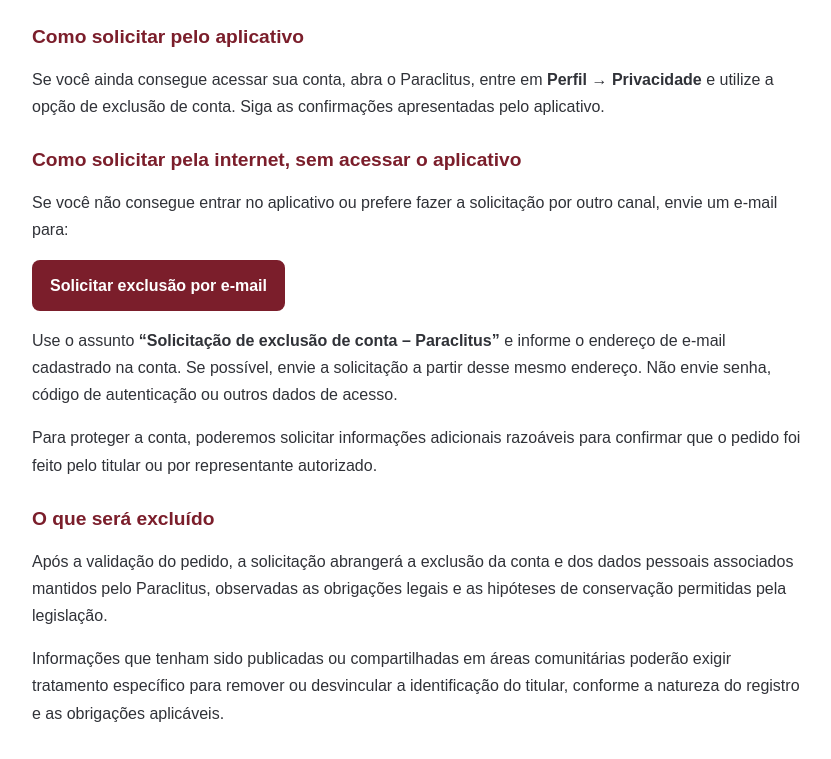
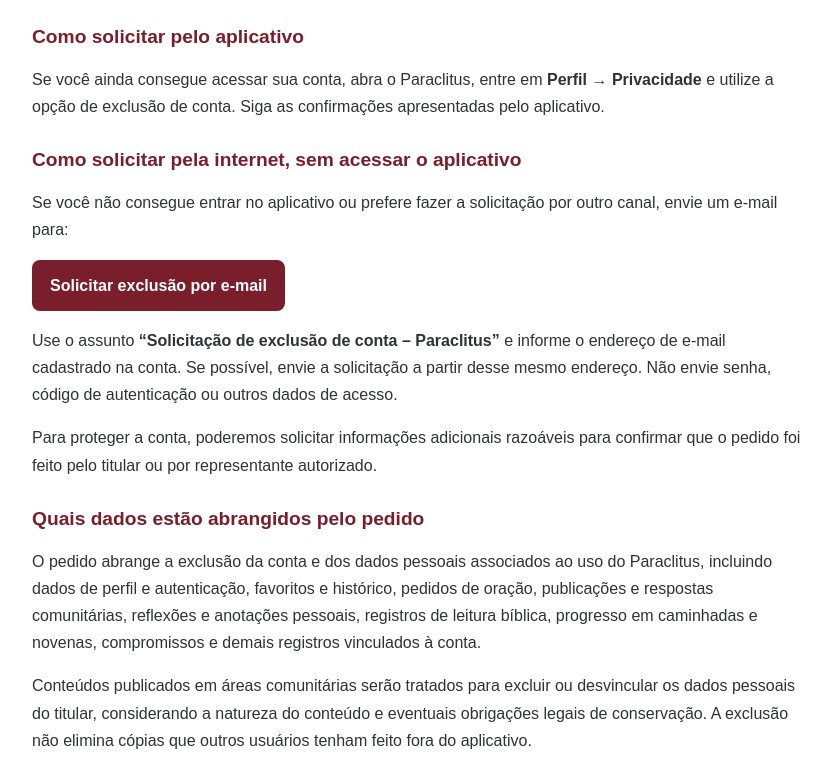
Before and after one commit to Haps85/paraclitus-privacy, a plain HTML site: page exclusao.html in a window 1280 px wide. Shown: the part 151-910 px from the top of the page, without its empty margins (220-1051 px from the left). Drawn offline with Linux system fonts and the light colour scheme.

Commit message:
Detalha categorias abrangidas pela exclusão de conta

```diff
--- a/exclusao.html
+++ b/exclusao.html
@@ -33,9 +33,10 @@
   <p>Use o assunto <strong>“Solicitação de exclusão de conta – Paraclitus”</strong> e informe o endereço de e-mail cadastrado na conta. Se possível, envie a solicitação a partir desse mesmo endereço. Não envie senha, código de autenticação ou outros dados de acesso.</p>
   <p>Para proteger a conta, poderemos solicitar informações adicionais razoáveis para confirmar que o pedido foi feito pelo titular ou por representante autorizado.</p>
 
-  <h2>O que será excluído</h2>
-  <p>Após a validação do pedido, a solicitação abrangerá a exclusão da conta e dos dados pessoais associados mantidos pelo Paraclitus, observadas as obrigações legais e as hipóteses de conservação permitidas pela legislação.</p>
-  <p>Informações que tenham sido publicadas ou compartilhadas em áreas comunitárias poderão exigir tratamento específico para remover ou desvincular a identificação do titular, conforme a natureza do registro e as obrigações aplicáveis.</p>
+  <h2>Quais dados estão abrangidos pelo pedido</h2>
+  <p>O pedido abrange a exclusão da conta e dos dados pessoais associados ao uso do Paraclitus, incluindo dados de perfil e autenticação, favoritos e histórico, pedidos de oração, publicações e respostas comunitárias, reflexões e anotações pessoais, registros de leitura bíblica, progresso em caminhadas e novenas, compromissos e demais registros vinculados à conta.</p>
+  <p>Conteúdos publicados em áreas comunitárias serão tratados para excluir ou desvincular os dados pessoais do titular, considerando a natureza do conteúdo e eventuais obrigações legais de conservação. A exclusão não elimina cópias que outros usuários tenham feito fora do aplicativo.</p>
+  <p>O pedido será validado para proteger o titular. Se houver obrigação legal ou outra hipótese legal que justifique a conservação de determinado registro, somente os dados necessários serão mantidos pelo período aplicável.</p>
 
   <h2>Dados que podem ser mantidos</h2>
   <p>Determinados registros poderão ser conservados quando houver obrigação legal ou regulatória, necessidade de exercício regular de direitos ou outra hipótese legal aplicável. Quando houver retenção, os dados serão limitados à finalidade que a justifica e não serão mantidos para finalidades incompatíveis.</p>
```
